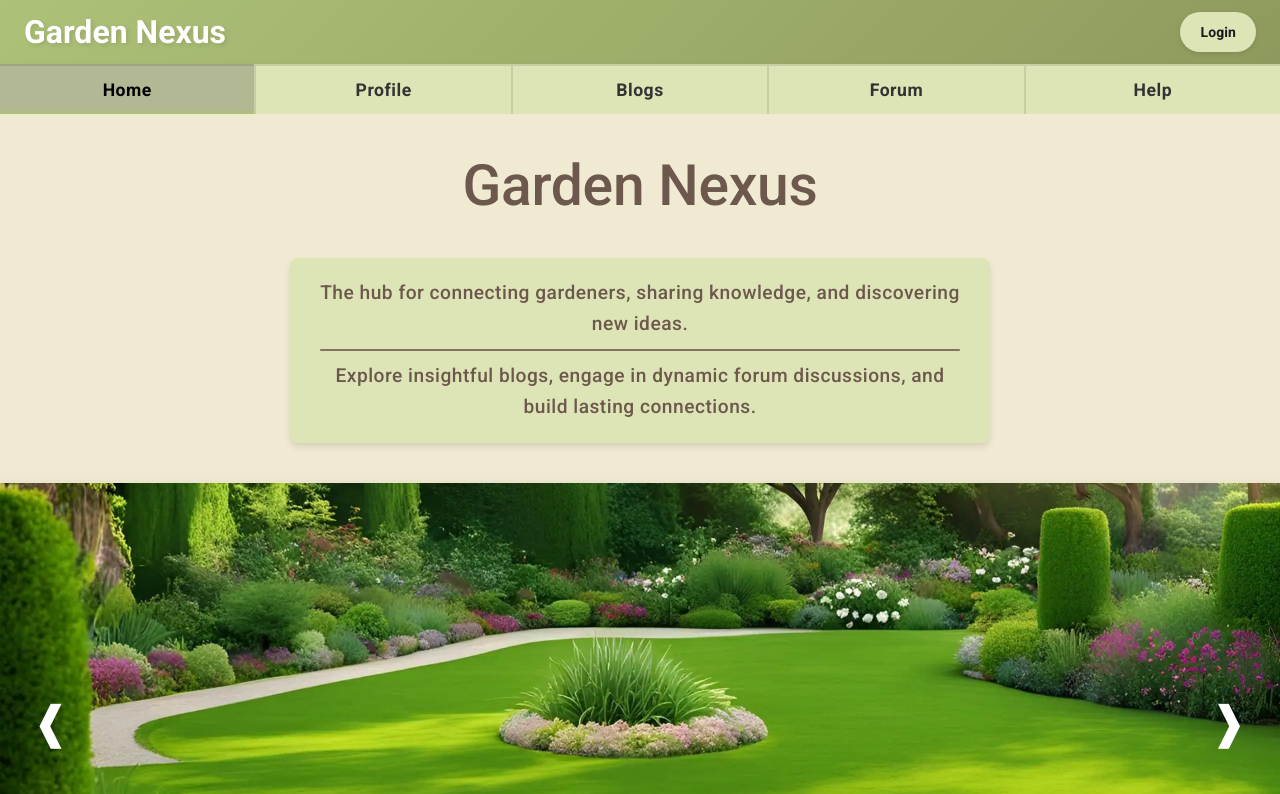
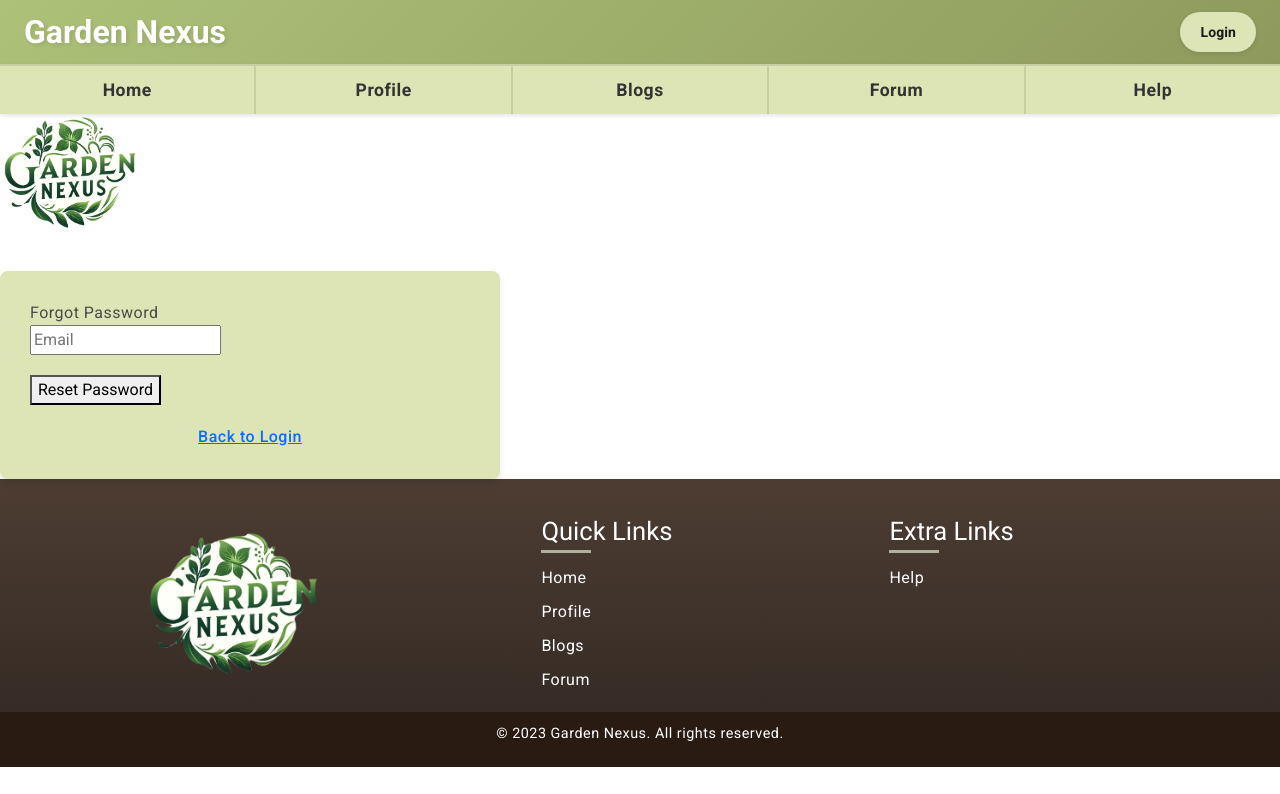
Before and after one commit to Costersda/garden_nexus, an Angular app in the folder client/: page /forgot-password in a window 1280 px wide. Before the commit this address led to /. Shown: the top 794 px of the page. Built offline with nearby package versions, Linux system fonts and the light colour scheme.

Commit message:
created forgot-password component and setup routing

```diff
--- a/client/src/app/app-routing.module.ts
+++ b/client/src/app/app-routing.module.ts
@@ -18,6 +18,7 @@ import { HelpComponent } from './help/components/help.component';
 import { VerifySuccessComponent } from './auth/components/verify-success/verify-success.component';
 import { VerifyFailedComponent } from './auth/components/verify-failed/verify-failed.component';
 import { VerificationPageGuardService } from './auth/services/verificationPageGuard.service';
+import { ForgotPasswordComponent } from './auth/components/forgot-password/forgot-password.component';
 
 const routes: Routes = [
   { path: 'profile/:username',
@@ -35,6 +36,9 @@ const routes: Routes = [
     component: RegisterComponent,
     canActivate: [LoggedInAuthGuardService]
   },
+  { path: 'forgot-password',
+    component: ForgotPasswordComponent,
+    canActivate: [LoggedInAuthGuardService] },
   { path: 'blogs', component: BlogComponent },
   { path: 'blog/:id', component: ViewBlogComponent },
   {
--- a/client/src/app/auth/auth.module.ts
+++ b/client/src/app/auth/auth.module.ts
@@ -12,6 +12,7 @@ import { FooterComponent } from '../shared/modules/footer/footer.component';
 import { LoggedInAuthGuardService } from './services/LoggedInAuthGuard.service';
 import { VerifyFailedComponent } from './components/verify-failed/verify-failed.component';
 import { VerifySuccessComponent } from './components/verify-success/verify-success.component';
+import { ForgotPasswordComponent } from './components/forgot-password/forgot-password.component';
 
 const routes: Routes = [
   {
@@ -36,6 +37,6 @@ const routes: Routes = [
     FooterComponent
   ],
   providers: [AuthService, AuthGuardService, LoggedInAuthGuardService],
-  declarations: [RegisterComponent, LoginComponent, VerifyFailedComponent, VerifySuccessComponent],
+  declarations: [RegisterComponent, LoginComponent, VerifyFailedComponent, VerifySuccessComponent, ForgotPasswordComponent],
 })
 export class AuthModule {}
--- /dev/null
+++ b/client/src/app/auth/components/forgot-password/forgot-password.component.html
@@ -0,0 +1,29 @@
+<app-toolbar></app-toolbar>
+<app-navbar></app-navbar>
+
+<div class="forgot-password-page">
+  <a routerLink="/">
+    <img src="/assets/garden-nexus-logo.webp" class="main-logo" />
+  </a>
+  <div class="form-container">
+    <div class="forgot-password-header">Forgot Password</div>
+    <div class="success-message" *ngIf="successMessage">{{ successMessage }}</div>
+    <div class="error-message" *ngIf="errorMessage">{{ errorMessage }}</div>
+    <form [formGroup]="forgotPasswordForm" (ngSubmit)="onSubmit()">
+      <div class="input-container">
+        <input
+          formControlName="email"
+          type="email"
+          placeholder="Email"
+          class="forgot-password-input"
+        />
+      </div>
+      <button type="submit" class="forgot-password-submit-button">Reset Password</button>
+    </form>
+    <div class="bottom-form-links">
+      <a routerLink="/login" class="login-link">Back to Login</a>
+    </div>
+  </div>
+</div>
+
+<app-footer></app-footer>
--- /dev/null
+++ b/client/src/app/auth/components/forgot-password/forgot-password.component.ts
@@ -0,0 +1,33 @@
+import { Component, OnInit } from '@angular/core';
+import { FormBuilder, FormGroup, Validators } from '@angular/forms';
+
+@Component({
+  selector: 'app-forgot-password',
+  templateUrl: './forgot-password.component.html',
+})
+export class ForgotPasswordComponent implements OnInit {
+  forgotPasswordForm: FormGroup;
+  successMessage: string = '';
+  errorMessage: string = '';
+
+  constructor(private formBuilder: FormBuilder) {
+    this.forgotPasswordForm = this.formBuilder.group({
+      email: ['', [Validators.required, Validators.email]]
+    });
+  }
+
+  ngOnInit(): void {
+  }
+
+  onSubmit(): void {
+    if (this.forgotPasswordForm.valid) {
+      // Here you would typically call a service to handle the password reset
+      console.log('Password reset requested for:', this.forgotPasswordForm.value.email);
+      this.successMessage = 'Password reset instructions have been sent to your email.';
+      this.errorMessage = '';
+    } else {
+      this.errorMessage = 'Please enter a valid email address.';
+      this.successMessage = '';
+    }
+  }
+}
```
Also changed, not shown: 1 other file (tests, documents, lock files or other folders).
